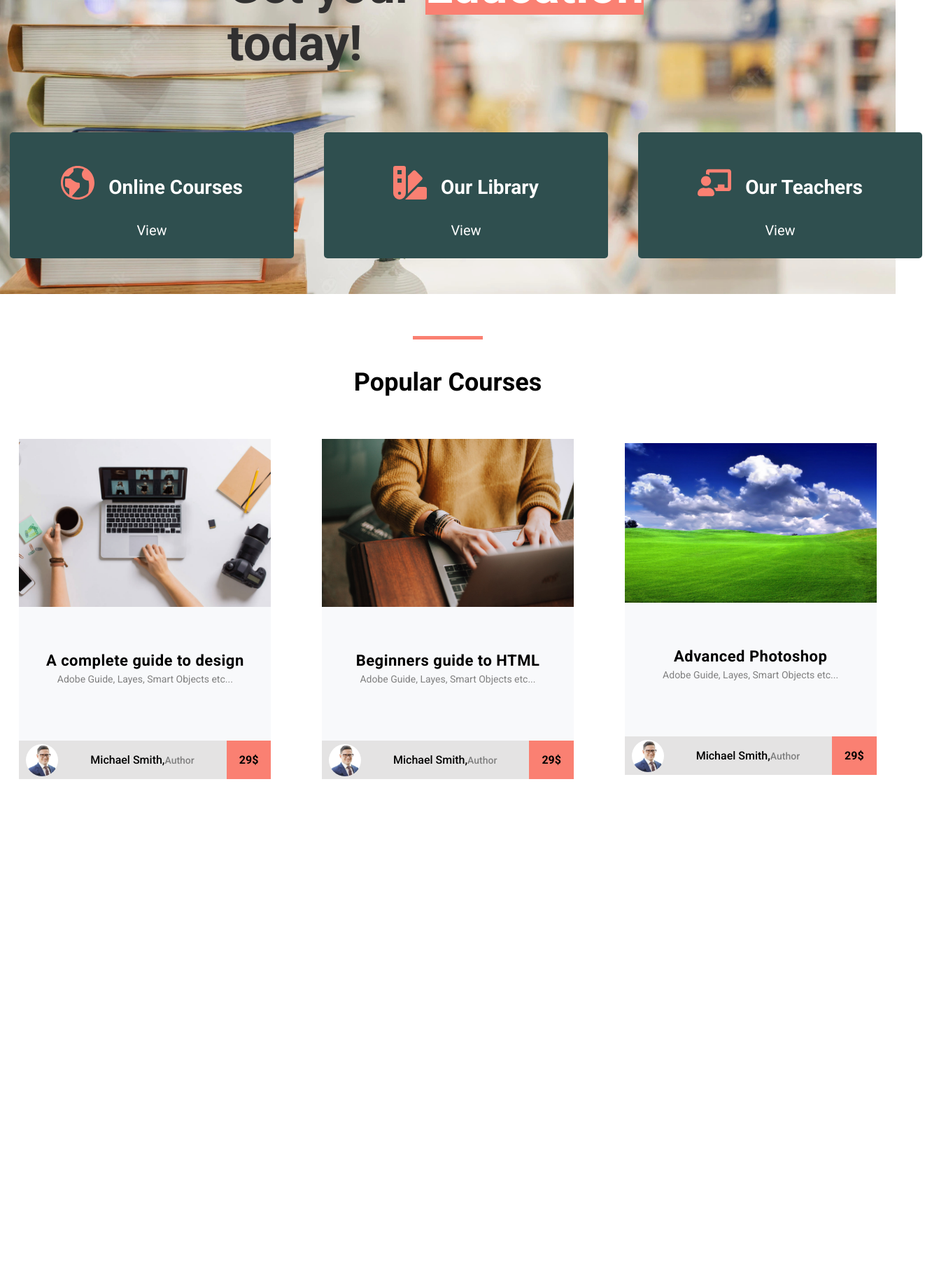
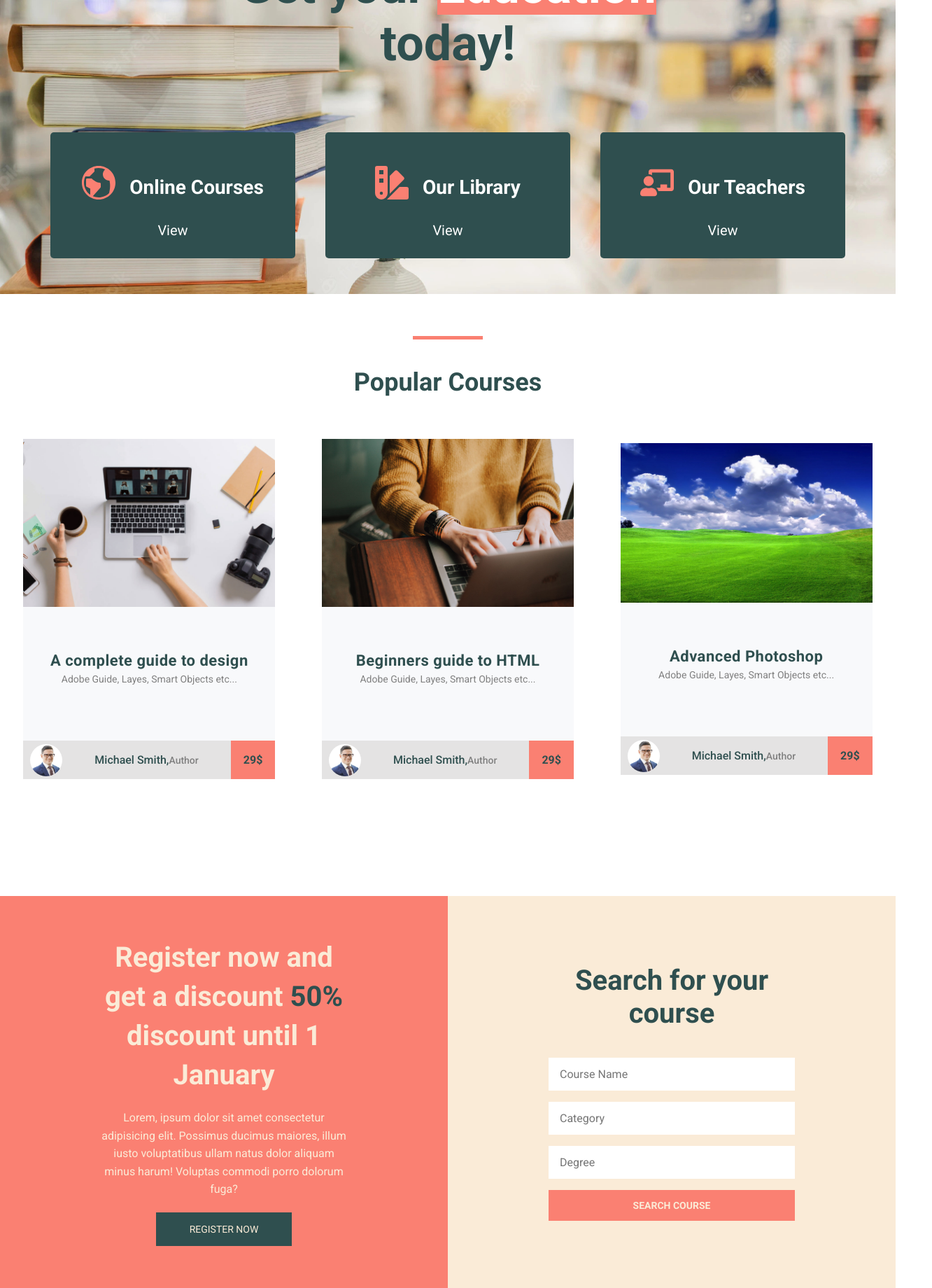
Before and after one commit to codetrain1984/Simple-React-project, a React (Create React App) app: page / in a window 1280 px wide. Shown: the part 380-2220 px from the top of the page at 70% size, 1332 px wide, since content can reach past the window. Before the commit the page ends 1660 px from the top, so only its background shows below. Built offline with nearby package versions, Linux system fonts and the light colour scheme.

Commit message:
Register components have created + some changes

```diff
--- a/src/App.css
+++ b/src/App.css
@@ -2,6 +2,7 @@
 * {
   margin: 0;
   padding: 0;
+  box-sizing: border-box;
   font-family: "Outfit", sans-serif;
 
   font-family: "Roboto", sans-serif;
--- a/src/App.js
+++ b/src/App.js
@@ -1,12 +1,14 @@
 import "./App.css";
 import Courses from "./Components/Courses/Courses";
 import Header from "./Components/Header/Header";
+import RegisterContainer from "./Register/RegisterContainer";
 
 function App() {
   return (
     <div className="App">
       <Header />
       <Courses />
+      <RegisterContainer />
     </div>
   );
 }
--- a/src/Components/Courses/CourseBoxes.css
+++ b/src/Components/Courses/CourseBoxes.css
@@ -14,6 +14,8 @@
   object-fit: contain;
 }
 .boxItems h3 {
+  color: darkslategray;
+
   font-size: 22px;
   letter-spacing: 0.5px;
   margin-top: 60px;
@@ -32,6 +34,7 @@
 }
 .personelBox p {
   font-weight: 500;
+  color: darkslategray;
 }
 .personelBox span {
   color: gray;
@@ -40,6 +43,7 @@
 .personelBox h4 {
   background-color: salmon;
   padding: 18px;
+  color: darkslategray;
 }
 .personalImg {
   border-radius: 50%;
--- a/src/Components/Courses/courses.css
+++ b/src/Components/Courses/courses.css
@@ -4,9 +4,11 @@
   margin: auto;
 }
 .titleCourse {
-  margin-top: 60px;
+  margin: 60px auto;
+  max-width: 1280px;
 }
 .titleCourse h2 {
+  color: darkslategray;
   text-align: center;
   font-size: 36px;
   padding: 20px;
@@ -22,6 +24,5 @@
 .courseBoxes {
   display: grid;
   grid-template-columns: repeat(3, 1fr);
-  gap: 18px;
   margin-top: 40px;
 }
--- a/src/Components/Header/Header.css
+++ b/src/Components/Header/Header.css
@@ -17,9 +17,10 @@
 }
 .title h1 {
   margin-top: 100px;
+  text-align: center;
   font-size: 70px;
   padding: 5px;
-  color: rgb(49, 48, 48);
+  color: darkslategrey;
 }
 .title span {
   background-color: salmon;
--- a/src/Components/Header/Navbar.css
+++ b/src/Components/Header/Navbar.css
@@ -24,13 +24,20 @@
   color: salmon;
   text-decoration: none;
   font-weight: 600;
+  font-size: 18px;
 }
 .logoItems {
-  margin-left: 28px;
+  margin-left: 16px;
   color: rgb(49, 48, 48);
+  display: flex;
+  align-items: center;
+}
+.logoItems h1 {
+  margin-left: 10px;
+  color: darkslategrey;
 }
 .penLogo {
-  font-size: 50px;
+  font-size: 40px;
   color: salmon;
   transform: rotate(180deg);
   margin-left: 30px;
@@ -40,10 +47,13 @@
   display: flex;
   align-items: center;
   padding: 36px;
-  font-size: 20px;
   float: right;
   color: antiquewhite;
   font-weight: 30px;
+}
+.navNumber p {
+  font-size: 20px;
+  font-weight: 500;
 }
 .icon {
   margin-right: 10px;
--- a/src/Components/Header/Navbar.jsx
+++ b/src/Components/Header/Navbar.jsx
@@ -7,7 +7,6 @@ import { FaPenNib } from "react-icons/fa";
 const Navbar = () => {
   return (
     <div className="navbar">
-      {/* <img className="logo" src="/images/pen-logo.png" alt="/" /> */}
       <div className="logoItems">
         <FaPenNib className="penLogo" />
         <h1>Course</h1>
@@ -46,7 +45,7 @@ const Navbar = () => {
       </ul>
       <div className="navNumber">
         <BsTelephoneFill className="icon" />
-        +989123768818
+        <p>+989123768818</p>
       </div>
     </div>
   );
--- /dev/null
+++ b/src/Register/RegisterContainer.jsx
@@ -0,0 +1,38 @@
+import React from "react";
+import "./registerContainer.css";
+
+const RegisterContainer = () => {
+  return (
+    <div className="registerContainer">
+      <div className="registerSection">
+        <div className="registerContent">
+          <h2>
+            Register now and get a discount <span>50%</span> discount until 1
+            January
+          </h2>
+          <p>
+            Lorem, ipsum dolor sit amet consectetur adipisicing elit. Possimus
+            ducimus maiores, illum iusto voluptatibus ullam natus dolor aliquam
+            minus harum! Voluptas commodi porro dolorum fuga?
+          </p>
+          <button className="registerBtn">REGISTER NOW</button>
+        </div>
+      </div>
+      <div className="searchCourse">
+        <div className="searchSection">
+          <h2>Search for your course</h2>
+          <div className="searchContent">
+            <form>
+              <input type="text" placeholder="Course Name" />
+              <input type="text" placeholder="Category" />
+              <input type="text" placeholder="Degree" />
+              <button>SEARCH COURSE</button>
+            </form>
+          </div>
+        </div>
+      </div>
+    </div>
+  );
+};
+
+export default RegisterContainer;
--- /dev/null
+++ b/src/Register/registerContainer.css
@@ -0,0 +1,80 @@
+.registerContainer {
+  display: grid;
+  grid-template-columns: repeat(2, 1fr);
+}
+.registerSection {
+  background-color: salmon;
+  height: 70vh;
+  width: 100%;
+  display: flex;
+  align-items: center;
+  justify-content: center;
+}
+.registerContent {
+  width: 55%;
+  text-align: center;
+}
+.registerContent h2 {
+  font-size: 40px;
+  text-align: center;
+  line-height: 1.4;
+  color: antiquewhite;
+}
+.registerContent span {
+  color: darkslategrey;
+}
+.registerContent p {
+  color: antiquewhite;
+  text-align: center;
+  line-height: 1.6;
+  margin-top: 20px;
+}
+.registerBtn {
+  background-color: darkslategrey;
+  color: antiquewhite;
+  padding: 16px 48px;
+  font-size: 14px;
+  border: none;
+  cursor: pointer;
+  margin-top: 20px;
+}
+.searchCourse {
+  background-color: antiquewhite;
+  color: darkslategrey;
+  display: flex;
+  align-items: center;
+  justify-content: center;
+}
+.searchSection {
+  width: 55%;
+}
+.searchSection h2 {
+  text-align: center;
+  font-size: 40px;
+}
+.searchContent {
+  margin-top: 40px;
+}
+input {
+  display: block;
+  font-size: 16px;
+  color: gray;
+  border: none;
+  width: 100%;
+  padding: 14px 16px;
+  /* padding-left: 16px; */
+  margin: 16px 0;
+}
+input:focus {
+  outline: none;
+}
+.searchSection button {
+  text-align: center;
+  width: 100%;
+  font-size: 14px;
+  font-weight: 600;
+  padding: 14px 16px;
+  border: none;
+  background-color: salmon;
+  color: antiquewhite;
+}
```
Also changed, not shown: src/images/Course/others.jpg (added).
